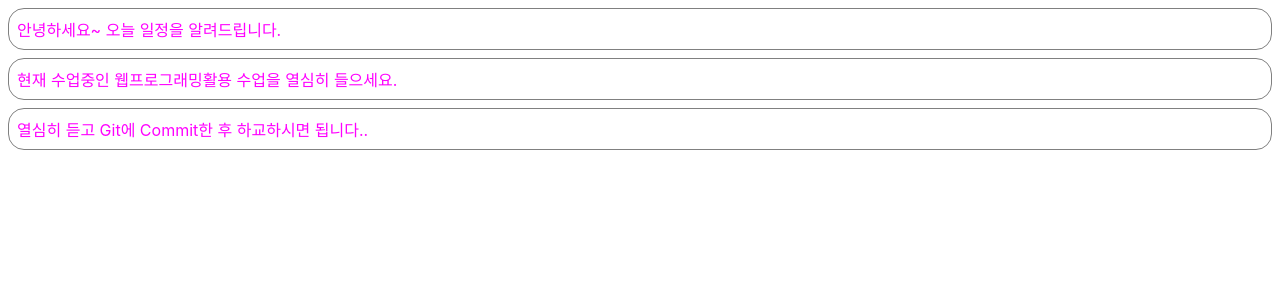
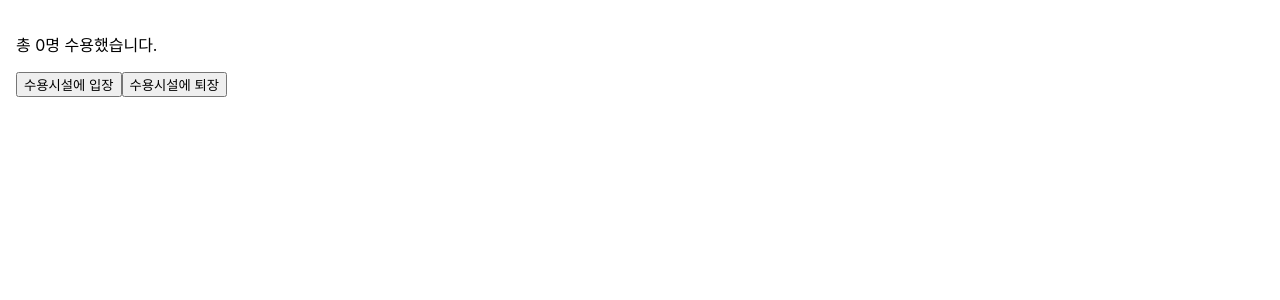
Before and after one commit to a71143055/web_react, a React (Create React App) app: page / in a window 1280 px wide. Shown: the top 300 px of the page. Built offline with nearby package versions, Linux system fonts and the light colour scheme.

Commit message:
Accommodate

```diff
--- a/src/chp07/Accommodate.jsx
+++ b/src/chp07/Accommodate.jsx
@@ -23,6 +23,7 @@ function Accommodate(props) {
             <p>{`총 ${count}명 수용했습니다.`}</p>
             <button onClick={increaseCount} disabled={isFull}>수용시설에 입장</button>
             <button onClick={decreaseCount}>수용시설에 퇴장</button>
+            {isFull && <p style={{color : "red"}}>정원이 가득찼습니다.</p>}
         </div>
     );
 }
--- a/src/index.js
+++ b/src/index.js
@@ -10,11 +10,12 @@ import Clock from './chp04/Clock';
 import CommentList from './chp05/CommentList';
 import Notification from './chp06/Notification';
 import NotificationList from './chp06/NotificationList';
+import Accommodate from './chp07/Accommodate';
 
 const root = ReactDOM.createRoot(document.getElementById('root'));
 root.render(
   <React.StrictMode>
-    <NotificationList />
+    <Accommodate />
   </React.StrictMode>
 );
 
```
